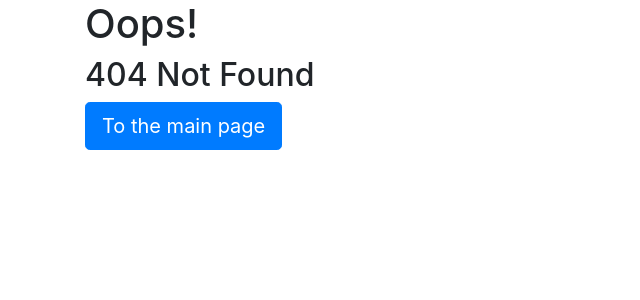
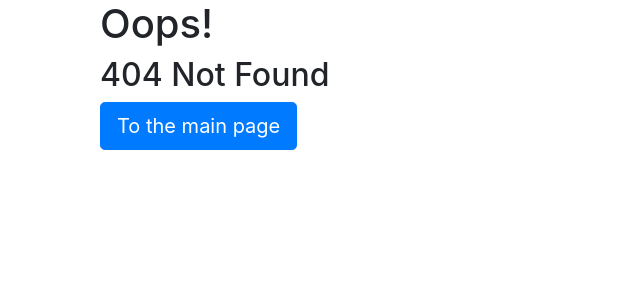
Before and after one commit to Servent-of-Inos/URLShortener, a Symfony app: template templates/url_shortener/partials/404.html.twig in a window 1280 px wide. Shown: the top 300 px of the page, without its empty margins (0-640 px from the left). Run offline with Twig, Linux system fonts and the light colour scheme; the template is opened without the code that fills it, so the values that code supplies are empty; style sheets or scripts are compiled from the project's sources; some libraries are stand-ins or nearby versions.

Commit message:
hotfix 5

```diff
--- a/templates/url_shortener/partials/404.html.twig
+++ b/templates/url_shortener/partials/404.html.twig
@@ -11,7 +11,7 @@
 {% block body %}
 
 	<div class="container">
-		<div class="row align-items-center justify-content-center">
+		<div class="row-fluid">
 			<div class="col-md-12">
 				<div class="error-template">
 					<h1>Oops!</h1>
```
Also changed, not shown: README.md.
